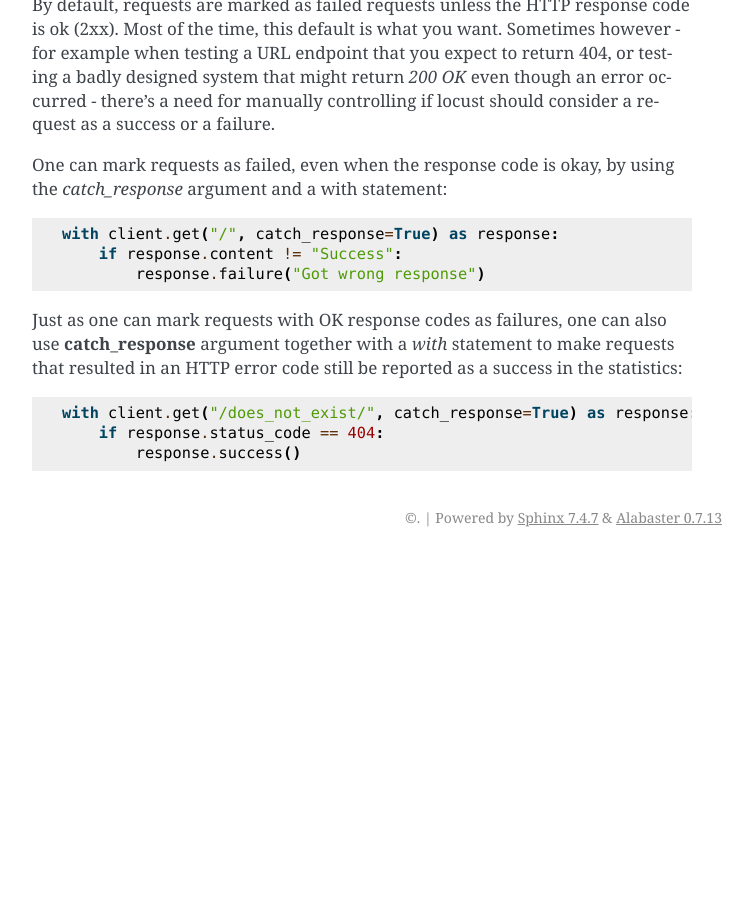
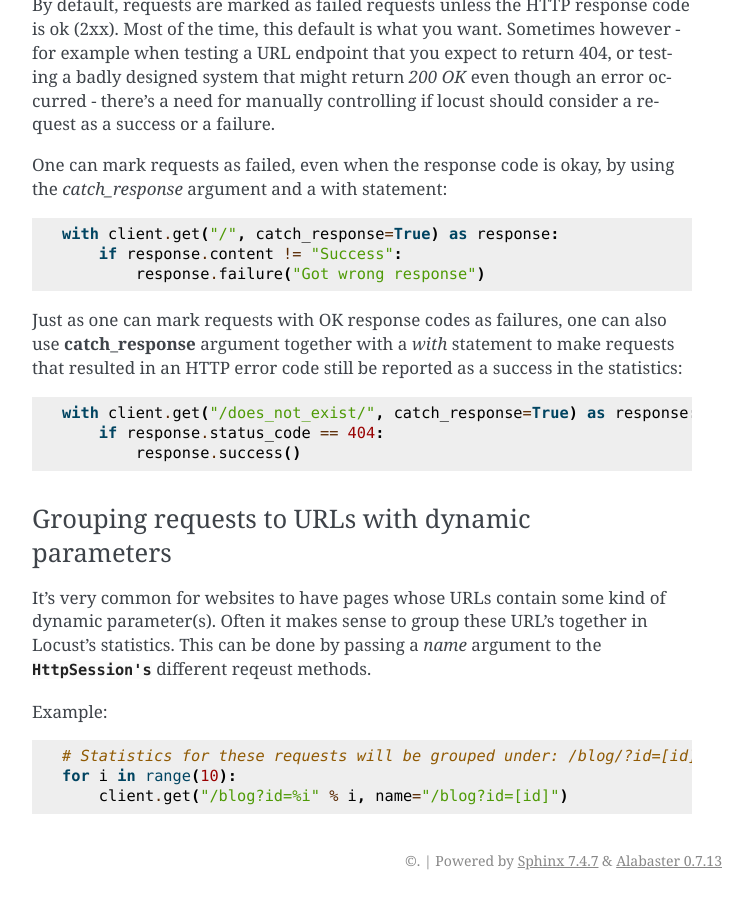
Before and after one commit to locustio/locust, a Sphinx documentation site: the page built from docs/writing-a-locustfile.rst, in a window 1280 px wide and 900 px high, scrolled down 7226 px. Shown: the whole window, without its empty margins (388-1141 px from the left). Built offline with Sphinx 7.4.7, drawn with Linux system fonts in a browser that asks for light colours; before the commit the page ends 7783 px from its top, so only the background shows below that; some of the changed text lies outside the part shown.

Commit message:
Added section about grouping request stats using the name parameter

```diff
--- a/docs/writing-a-locustfile.rst
+++ b/docs/writing-a-locustfile.rst
@@ -349,3 +349,18 @@ be reported as a success in the statistics::
     with client.get("/does_not_exist/", catch_response=True) as response:
         if response.status_code == 404:
             response.success()
+
+
+Grouping requests to URLs with dynamic parameters
+-------------------------------------------------
+
+It's very common for websites to have pages whose URLs contain some kind of dynamic parameter(s).
+Often it makes sense to group these URL's together in Locust's statistics. This can be done
+by passing a *name* argument to the :py:class:`HttpSession's <locust.clients.HttpSession>`
+different reqeust methods.
+
+Example::
+
+    # Statistics for these requests will be grouped under: /blog/?id=[id]
+    for i in range(10):
+        client.get("/blog?id=%i" % i, name="/blog?id=[id]")
```
